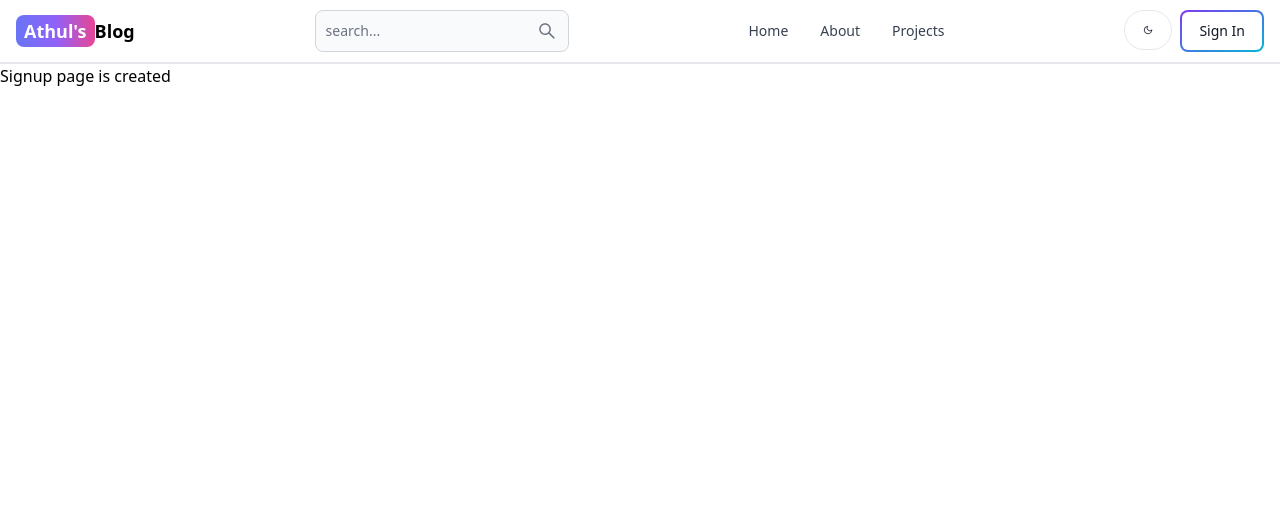
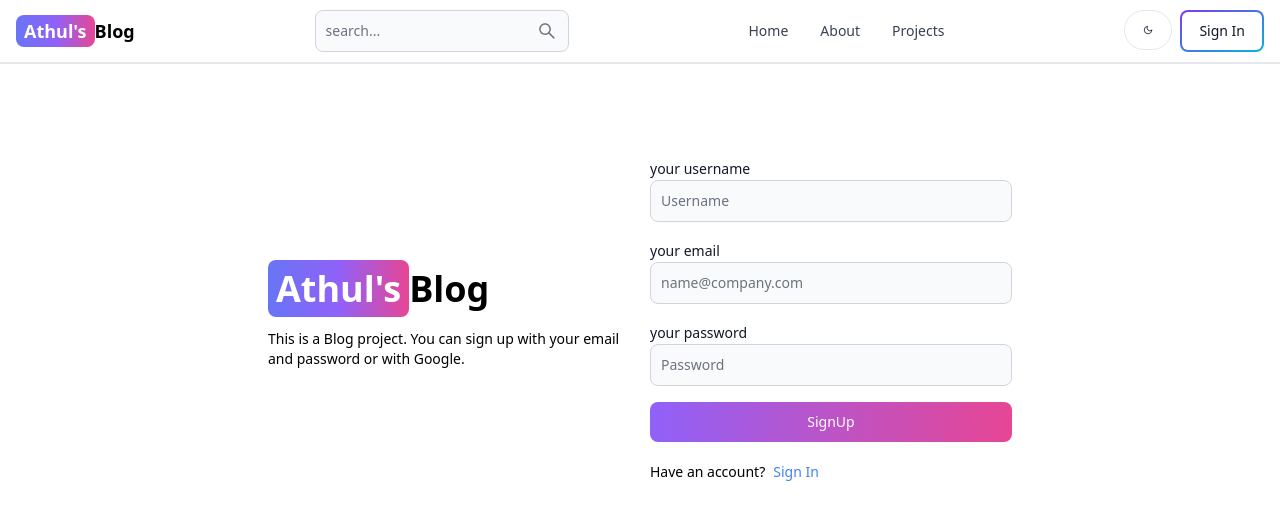
Before and after one commit to Athul-Kumar/MERN-BLOG, a React (Vite) app in the folder client/: page /sign-up in a window 1280 px wide. Shown: the top 520 px of the page. Built offline with nearby package versions, Linux system fonts and the light colour scheme.

Commit message:
Signup UI interface is created...
Problem

Solution

Note

```diff
--- a/client/src/pages/SignUp.jsx
+++ b/client/src/pages/SignUp.jsx
@@ -1,10 +1,63 @@
+import { Link } from "react-router-dom";
+import { Label, TextInput, Button } from "flowbite-react";
 
-const SignUp = ()=>{
+const SignUp = () => {
+  return (
+    <div className="min-h-screen mt-20">
+      <div className="flex p-3 max-w-3xl mx-auto flex-col md:flex-row md:items-center gap-5">
+        {/* left */}
+        <div className="flex-1">
+          <Link to="/" className="font-bold dark:text-white text-4xl">
+            <span className="px-2 py-1 bg-gradient-to-r from-indigo-500 via-purple-500 to-pink-500 rounded-lg text-white">
+              Athul's
+            </span>
+            Blog
+          </Link>
+          <p className="text-sm mt-5">
+            This is a Blog project. You can sign up with your email and password
+            or with Google.
+          </p>
+        </div>
+        {/* right */}
+        <div className="flex-1">
+          <form className="flex flex-col gap-4">
+            <div className="">
+              <Label value="your username" />
+              <TextInput
+                type="text"
+                placeholder="Username"
+                id="username"
+              ></TextInput>
+            </div>
+            <div className="">
+              <Label value="your email" />
+              <TextInput
+                type="email"
+                placeholder="name@company.com"
+                id="email"
+              ></TextInput>
+            </div>
+            <div className="">
+              <Label value="your password" />
+              <TextInput
+                type="password"
+                placeholder="Password"
+                id="password"
+              ></TextInput>
+            </div>
+            <Button gradientDuoTone="purpleToPink" type="submit">
+              SignUp
+            </Button>
+          </form>
+          <div className="flex gap-2 text-sm mt-5">
+            <span>Have an account?</span>
+            <Link to="/sign-in" className="text-blue-500">Sign In</Link>
 
-    return(
-        <h1>Signup page is created</h1>
-    )
-}
+          </div>
+        </div>
+      </div>
+    </div>
+  );
+};
 
-
-export default SignUp
+export default SignUp;
```
